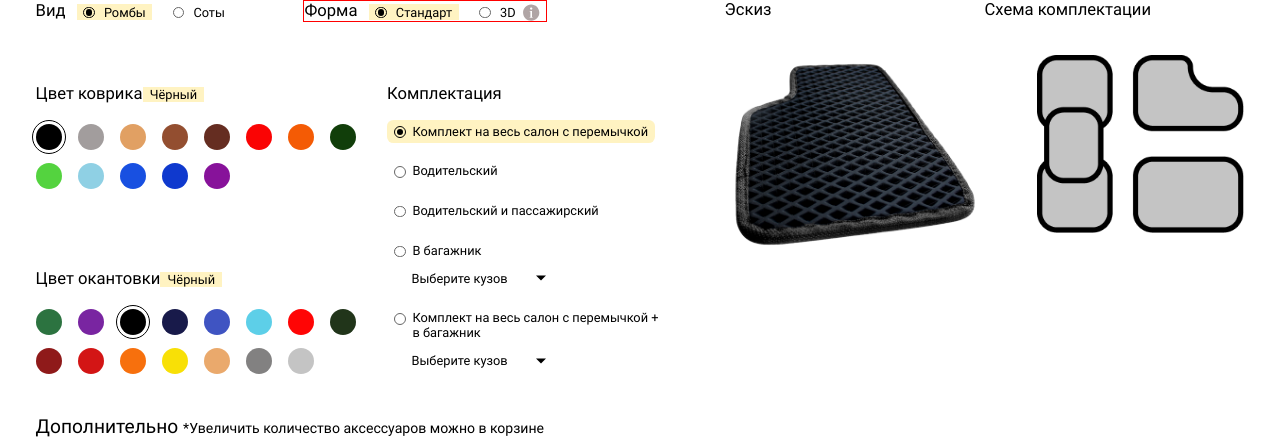
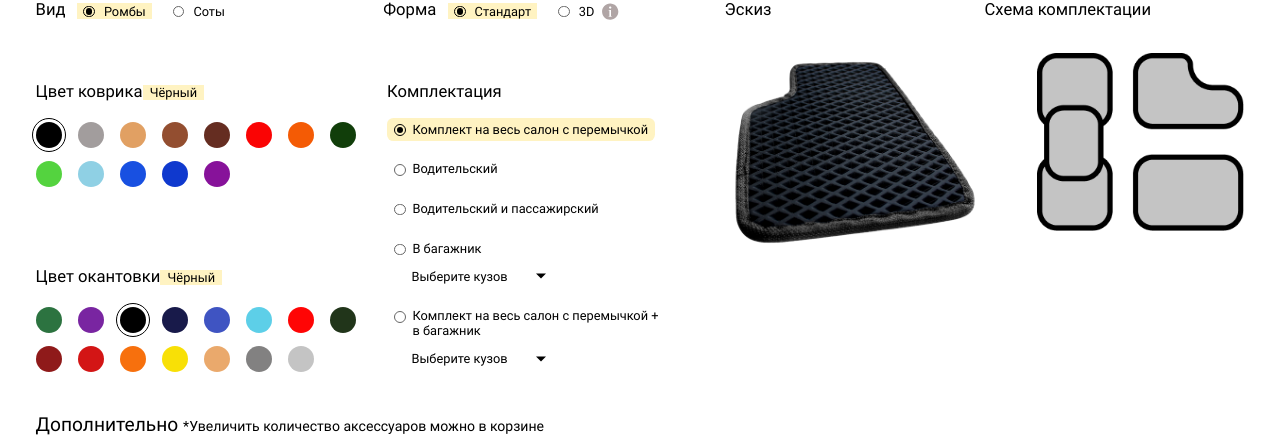
Before and after one commit to PlotnikovPhilipp/PlotnikovPhilipp.github.io, a PHP site: page / in a window 1280 px wide. Shown: the top 437 px of the page. Run offline with PHP 8.4, Linux system fonts and the light colour scheme.

Commit message:
Update main.css

```diff
--- a/Ковры/styles/main.css
+++ b/Ковры/styles/main.css
@@ -201,6 +201,7 @@ fieldset {border: none}
 */
 .container-of-view {
     display: inline-block;
+    width: 50%;
 }
 
 .view-section, .view-section > * { /*All elements do inline*/
@@ -235,8 +236,6 @@ fieldset {border: none}
 */
 .container-of-shape {
     display: inline-block;
-    margin-left: 5.4027777777777777777777777777778vw;
-    border: 1px solid red;
 }
 
 .shape-section, .shape-section > * { /*All elements do inline*/
```
